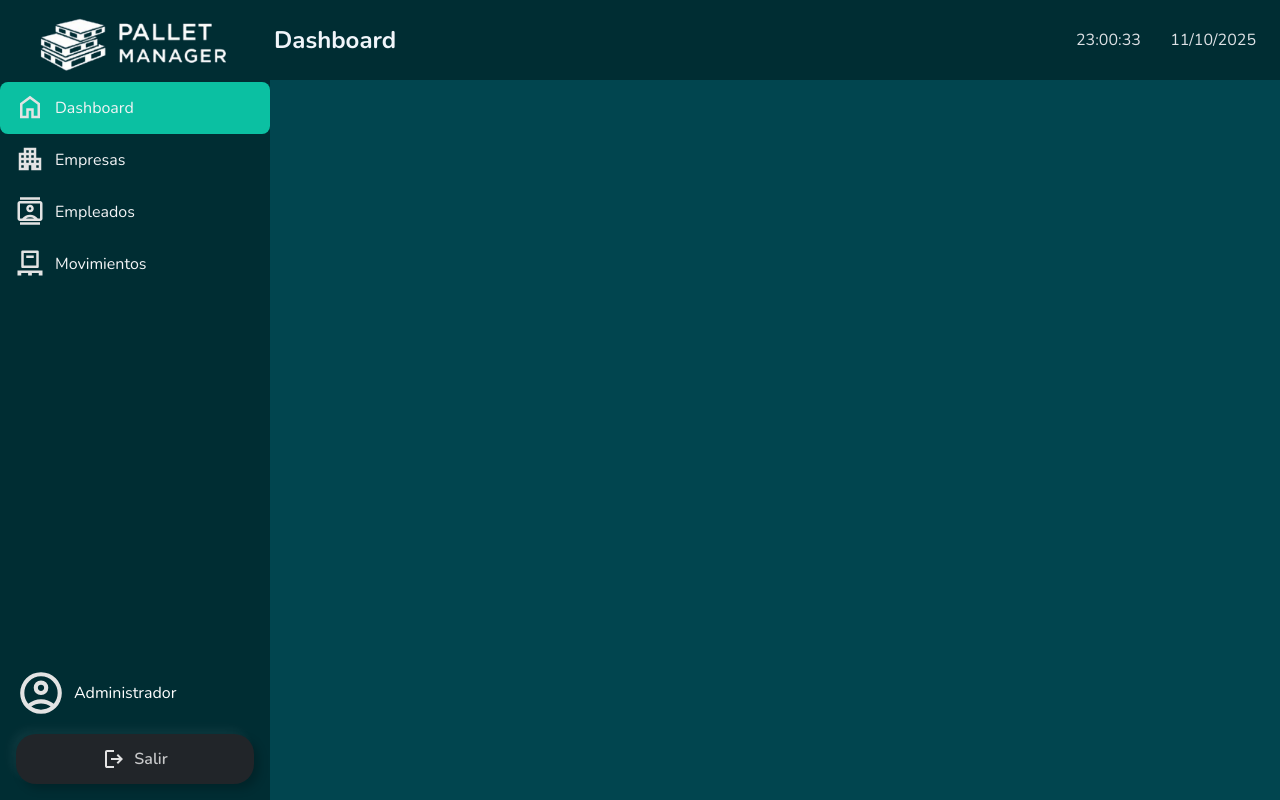
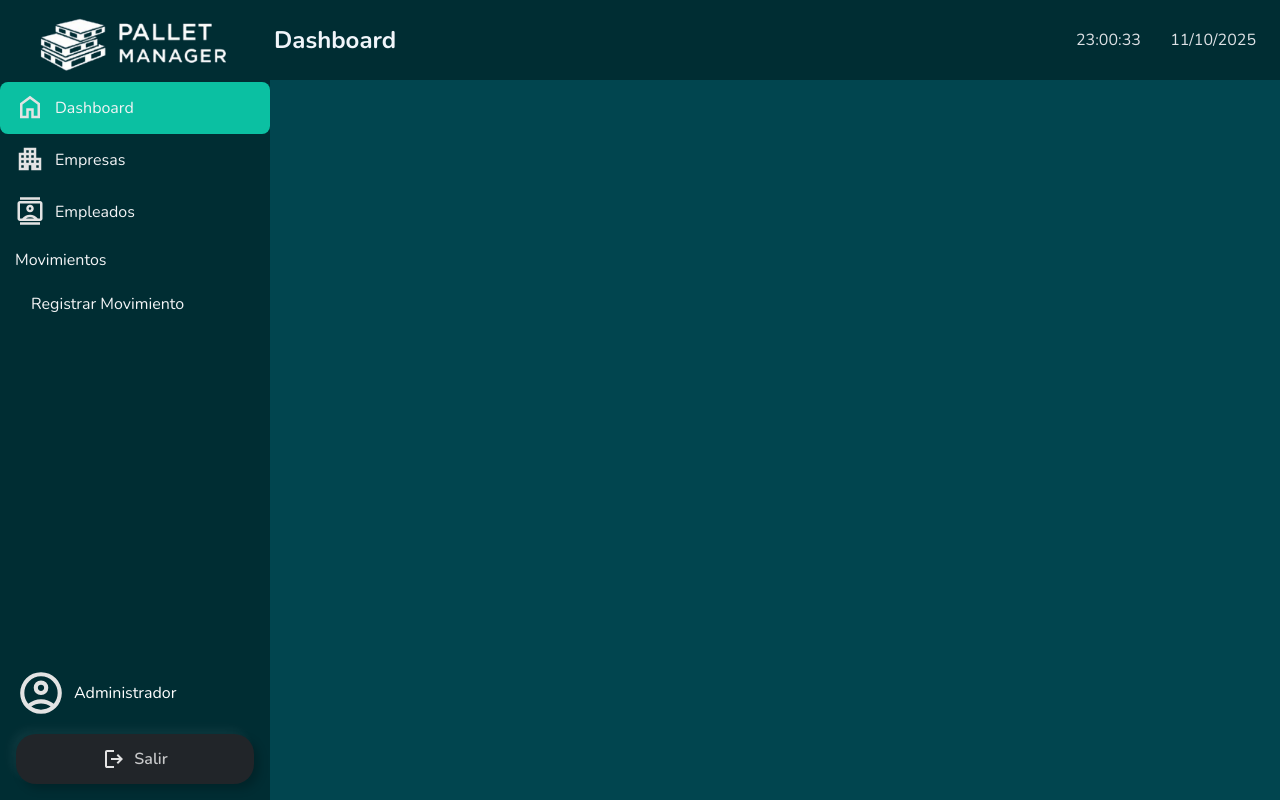
Before and after one commit to FolkodeGroup/Intercambio-de-Pallets-Modulo1, a Django app: page / in a window 1280 px wide. Run offline with Django 5.2, Linux system fonts and the light colour scheme; some libraries are stand-ins or nearby versions.

Commit message:
hice las modificaciones pertinentes para mostrar agregar nuevo movimiento en el sidebar
(nuevo moviento aun sigue sin cambios)

```diff
--- a/pallet_manager/mysite/movimientos/urls.py
+++ b/pallet_manager/mysite/movimientos/urls.py
@@ -1,7 +1,9 @@
 from django.urls import path
 from . import views
 
+app_name = 'movimientos'
+
 urlpatterns = [
-    path("movimientos/", views.movimientos, name="movimientos"),
-    path("registrar_movimiento/", views.registrar_movimiento, name="registrar_movimiento"),
+    path('', views.movimientos, name='movimientos'),
+    path('registrar/', views.registrar_movimiento, name='registrar_movimiento'),
 ]
--- a/pallet_manager/mysite/mysite/urls.py
+++ b/pallet_manager/mysite/mysite/urls.py
@@ -22,7 +22,7 @@ from django.contrib.auth import views as auth_views
 from users.views import index
 
 urlpatterns = [
-    path("movimientos/", include("movimientos.urls")),
+    path('movimientos/', include('movimientos.urls', namespace='movimientos')),
     path("polls/", include("polls.urls")),
     path('admin/', admin.site.urls),
     path('login/', auth_views.LoginView.as_view(), name='login'),
--- a/pallet_manager/mysite/templates/includes/sidebar.html
+++ b/pallet_manager/mysite/templates/includes/sidebar.html
@@ -12,24 +12,41 @@
       <!-- Navegación -->
       <ul class="nav flex-column">
         <li>
-            <a href="#" class="nav-link active">
-                <svg xmlns="http://www.w3.org/2000/svg" height="30px" viewBox="0 -960 960 960" width="30px" fill="#e3e3e3"><path d="M240-200h120v-240h240v240h120v-360L480-740 240-560v360Zm-80 80v-480l320-240 320 240v480H520v-240h-80v240H160Zm320-350Z"/></svg>
+          <a href="#" class="nav-link active">
+            <svg xmlns="http://www.w3.org/2000/svg" height="30px" viewBox="0 -960 960 960" width="30px" fill="#e3e3e3">
+              <path
+                d="M240-200h120v-240h240v240h120v-360L480-740 240-560v360Zm-80 80v-480l320-240 320 240v480H520v-240h-80v240H160Zm320-350Z" />
+            </svg>
             Dashboard</a>
         </li>
         <li>
-            <a href="#" class="nav-link">
-                <svg xmlns="http://www.w3.org/2000/svg" height="30px" viewBox="0 -960 960 960" width="30px" fill="#e3e3e3"><path d="M120-120v-560h160v-160h400v320h160v400H520v-160h-80v160H120Zm80-80h80v-80h-80v80Zm0-160h80v-80h-80v80Zm0-160h80v-80h-80v80Zm160 160h80v-80h-80v80Zm0-160h80v-80h-80v80Zm0-160h80v-80h-80v80Zm160 320h80v-80h-80v80Zm0-160h80v-80h-80v80Zm0-160h80v-80h-80v80Zm160 480h80v-80h-80v80Zm0-160h80v-80h-80v80Z"/></svg>
+          <a href="#" class="nav-link">
+            <svg xmlns="http://www.w3.org/2000/svg" height="30px" viewBox="0 -960 960 960" width="30px" fill="#e3e3e3">
+              <path
+                d="M120-120v-560h160v-160h400v320h160v400H520v-160h-80v160H120Zm80-80h80v-80h-80v80Zm0-160h80v-80h-80v80Zm0-160h80v-80h-80v80Zm160 160h80v-80h-80v80Zm0-160h80v-80h-80v80Zm0-160h80v-80h-80v80Zm160 320h80v-80h-80v80Zm0-160h80v-80h-80v80Zm0-160h80v-80h-80v80Zm160 480h80v-80h-80v80Zm0-160h80v-80h-80v80Z" />
+            </svg>
             Empresas</a>
         </li>
         <li>
-            <a href="#" class="nav-link">
-                <svg xmlns="http://www.w3.org/2000/svg" height="30px" viewBox="0 -960 960 960" width="30px" fill="#e3e3e3"><path d="M160-40v-80h640v80H160Zm0-800v-80h640v80H160Zm320 400q50 0 85-35t35-85q0-50-35-85t-85-35q-50 0-85 35t-35 85q0 50 35 85t85 35ZM160-160q-33 0-56.5-23.5T80-240v-480q0-33 23.5-56.5T160-800h640q33 0 56.5 23.5T880-720v480q0 33-23.5 56.5T800-160H160Zm70-80q45-56 109-88t141-32q77 0 141 32t109 88h70v-480H160v480h70Zm118 0h264q-29-20-62.5-30T480-280q-36 0-69.5 10T348-240Zm132-280q-17 0-28.5-11.5T440-560q0-17 11.5-28.5T480-600q17 0 28.5 11.5T520-560q0 17-11.5 28.5T480-520Zm0 40Z"/></svg>
+          <a href="#" class="nav-link">
+            <svg xmlns="http://www.w3.org/2000/svg" height="30px" viewBox="0 -960 960 960" width="30px" fill="#e3e3e3">
+              <path
+                d="M160-40v-80h640v80H160Zm0-800v-80h640v80H160Zm320 400q50 0 85-35t35-85q0-50-35-85t-85-35q-50 0-85 35t-35 85q0 50 35 85t85 35ZM160-160q-33 0-56.5-23.5T80-240v-480q0-33 23.5-56.5T160-800h640q33 0 56.5 23.5T880-720v480q0 33-23.5 56.5T800-160H160Zm70-80q45-56 109-88t141-32q77 0 141 32t109 88h70v-480H160v480h70Zm118 0h264q-29-20-62.5-30T480-280q-36 0-69.5 10T348-240Zm132-280q-17 0-28.5-11.5T440-560q0-17 11.5-28.5T480-600q17 0 28.5 11.5T520-560q0 17-11.5 28.5T480-520Zm0 40Z" />
+            </svg>
             Empleados</a>
         </li>
         <li>
-            <a href="#" class="nav-link">
-                <svg xmlns="http://www.w3.org/2000/svg" height="30px" viewBox="0 -960 960 960" width="30px" fill="#e3e3e3"><path d="M80-80v-160h800v160H760v-80H540v80H420v-80H200v80H80Zm160-240q-17 0-28.5-11.5T200-360v-480q0-17 11.5-28.5T240-880h480q17 0 28.5 11.5T760-840v480q0 17-11.5 28.5T720-320H240Zm40-80h400v-400H280v400Zm80-240h240v-80H360v80Zm-80 240v-400 400Z"/></svg>
-            Movimientos</a>
+          <a href="{% url 'movimientos:movimientos' %}" class="nav-link">
+            <!-- Movimientos icon -->
+            Movimientos
+          </a>
+          <ul class="nav flex-column ms-3">
+            <li>
+              <a href="{% url 'movimientos:registrar_movimiento' %}" class="nav-link">
+                Registrar Movimiento
+              </a>
+            </li>
+          </ul>
         </li>
       </ul>
     </div>
@@ -37,11 +54,17 @@
     <!-- Usuario y botón salir -->
     <div class="sidebar-footer mt-auto">
       <div class="d-flex align-items-center gap-2 mb-3">
-        <svg xmlns="http://www.w3.org/2000/svg" height="50px" viewBox="0 -960 960 960" width="50px" fill="#e3e3e3"><path d="M234-276q51-39 114-61.5T480-360q69 0 132 22.5T726-276q35-41 54.5-93T800-480q0-133-93.5-226.5T480-800q-133 0-226.5 93.5T160-480q0 59 19.5 111t54.5 93Zm246-164q-59 0-99.5-40.5T340-580q0-59 40.5-99.5T480-720q59 0 99.5 40.5T620-580q0 59-40.5 99.5T480-440Zm0 360q-83 0-156-31.5T197-197q-54-54-85.5-127T80-480q0-83 31.5-156T197-763q54-54 127-85.5T480-880q83 0 156 31.5T763-763q54 54 85.5 127T880-480q0 83-31.5 156T763-197q-54 54-127 85.5T480-80Zm0-80q53 0 100-15.5t86-44.5q-39-29-86-44.5T480-280q-53 0-100 15.5T294-220q39 29 86 44.5T480-160Zm0-360q26 0 43-17t17-43q0-26-17-43t-43-17q-26 0-43 17t-17 43q0 26 17 43t43 17Zm0-60Zm0 360Z"/></svg>
+        <svg xmlns="http://www.w3.org/2000/svg" height="50px" viewBox="0 -960 960 960" width="50px" fill="#e3e3e3">
+          <path
+            d="M234-276q51-39 114-61.5T480-360q69 0 132 22.5T726-276q35-41 54.5-93T800-480q0-133-93.5-226.5T480-800q-133 0-226.5 93.5T160-480q0 59 19.5 111t54.5 93Zm246-164q-59 0-99.5-40.5T340-580q0-59 40.5-99.5T480-720q59 0 99.5 40.5T620-580q0 59-40.5 99.5T480-440Zm0 360q-83 0-156-31.5T197-197q-54-54-85.5-127T80-480q0-83 31.5-156T197-763q54-54 127-85.5T480-880q83 0 156 31.5T763-763q54 54 85.5 127T880-480q0 83-31.5 156T763-197q-54 54-127 85.5T480-80Zm0-80q53 0 100-15.5t86-44.5q-39-29-86-44.5T480-280q-53 0-100 15.5T294-220q39 29 86 44.5T480-160Zm0-360q26 0 43-17t17-43q0-26-17-43t-43-17q-26 0-43 17t-17 43q0 26 17 43t43 17Zm0-60Zm0 360Z" />
+        </svg>
         <span>Administrador</span>
       </div>
       <button class="btn btn-light w-100 d-flex align-items-center justify-content-center gap-2">
-        <svg xmlns="http://www.w3.org/2000/svg" height="24px" viewBox="0 -960 960 960" width="24px" fill="#e3e3e3"><path d="M200-120q-33 0-56.5-23.5T120-200v-560q0-33 23.5-56.5T200-840h280v80H200v560h280v80H200Zm440-160-55-58 102-102H360v-80h327L585-622l55-58 200 200-200 200Z"/></svg>
+        <svg xmlns="http://www.w3.org/2000/svg" height="24px" viewBox="0 -960 960 960" width="24px" fill="#e3e3e3">
+          <path
+            d="M200-120q-33 0-56.5-23.5T120-200v-560q0-33 23.5-56.5T200-840h280v80H200v560h280v80H200Zm440-160-55-58 102-102H360v-80h327L585-622l55-58 200 200-200 200Z" />
+        </svg>
         Salir
       </button>
     </div>
```
